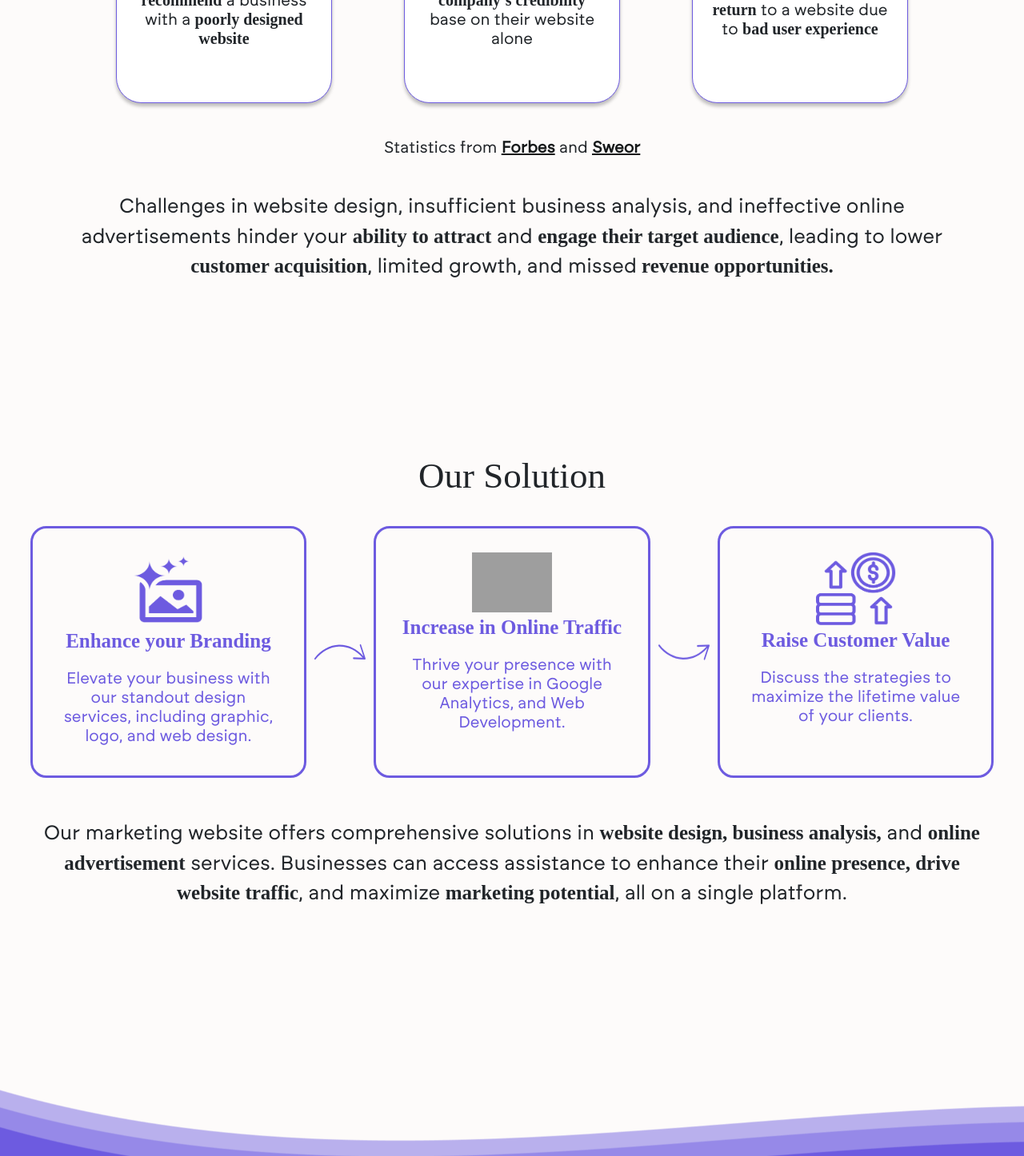
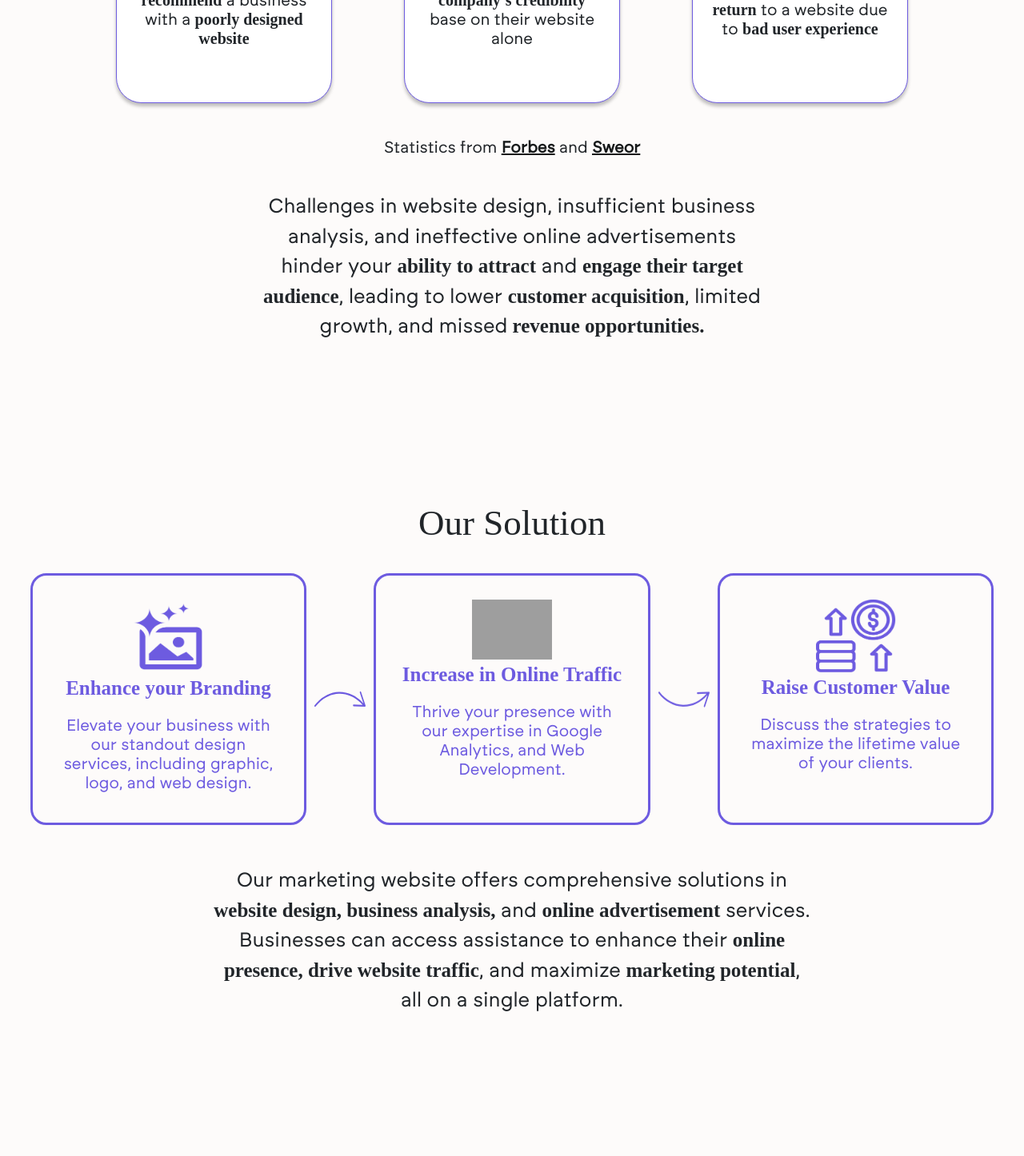
Before and after one commit to cttub/MarkitflyMedia, a React (Create React App) app: page / in a window 1280 px wide. Shown: the part 1193-2639 px from the top of the page at 80% size. Built offline with nearby package versions, Linux system fonts and the light colour scheme; grey boxes are pictures that could not be loaded; a web font is replaced by a local one.

Commit message:
Problem Tweak

```diff
--- a/src/App.css
+++ b/src/App.css
@@ -229,3 +229,6 @@ button:active{
   }
 
 }
+.margin-auto{
+  margin: auto;
+}
--- a/src/Components/Problem.js
+++ b/src/Components/Problem.js
@@ -95,7 +95,7 @@ class Problem extends Component {
                         <p className='stat-resource text-center'>Statistics from <a href='https://www.forbes.com/advisor/business/software/website-statistics' target='_blank' className='hyperlink black'><b>Forbes</b></a> and <a href='https://www.sweor.com/firstimpressions' target='_blank' className='hyperlink black'><b>Sweor</b></a></p>
                     </div>
 
-                    <p className='text-center d-none d-sm-block'>Challenges in website design, insufficient business analysis, and ineffective online advertisements hinder your <strong>ability to attract</strong> and <strong>engage their target audience</strong>, leading to lower <strong>customer acquisition</strong>, limited growth, and missed<strong> revenue opportunities.</strong></p>
+                    <p className='col-lg-7 margin-auto text-center d-none d-sm-block'>Challenges in website design, insufficient business analysis, and ineffective online advertisements hinder your <strong>ability to attract</strong> and <strong>engage their target audience</strong>, leading to lower <strong>customer acquisition</strong>, limited growth, and missed<strong> revenue opportunities.</strong></p>
 
                 </section>
 
@@ -130,9 +130,10 @@ class Problem extends Component {
                             </div>
                         </section>
 
-                        <p className='solution-paragraph text-center d-none d-sm-block'>Our marketing website offers comprehensive solutions in <strong>website design, business analysis,</strong> and <strong>online advertisement</strong> services. Businesses can access assistance to enhance their <strong>online presence, drive website traffic</strong>, and maximize <strong>marketing potential</strong>, all on a single platform.</p>
 
                     </div>
+                    <p className='col-lg-7 margin-auto solution-paragraph text-center d-none d-sm-block'>Our marketing website offers comprehensive solutions in <strong>website design, business analysis,</strong> and <strong>online advertisement</strong> services. Businesses can access assistance to enhance their <strong>online presence, drive website traffic</strong>, and maximize <strong>marketing potential</strong>, all on a single platform.</p>
+
 
                 </section>
                 <img className='bottom-frame' src={frame} />
--- a/src/Components/Style/problem.css
+++ b/src/Components/Style/problem.css
@@ -6,10 +6,11 @@
    text-align: center;
    margin-bottom: 100px;
 }
+
 #solution-statement{
+
     padding-bottom: 300px;
 }
-
 .stats-container, .diagram-container{
     display: flex;
 }
@@ -66,7 +67,7 @@
 
 
 .solution-paragraph{
-    margin: 50px;
+    margin-top: 50px;
 }
 .diagram-container{
     margin-top: 36px;
```
